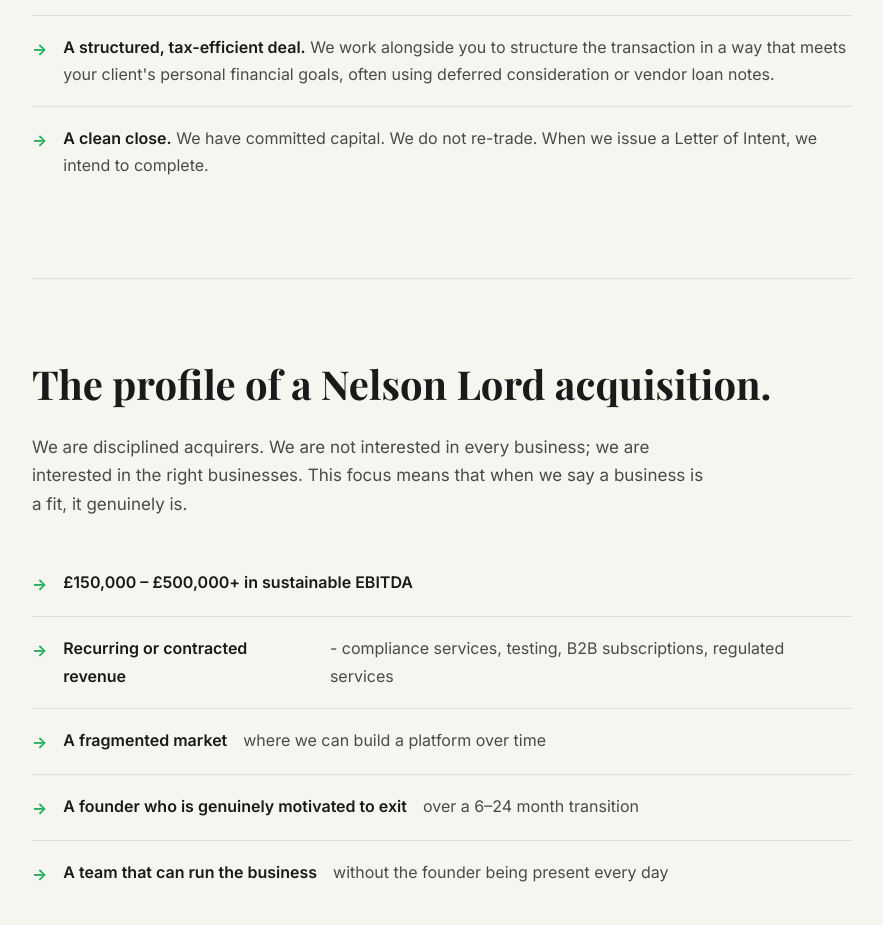
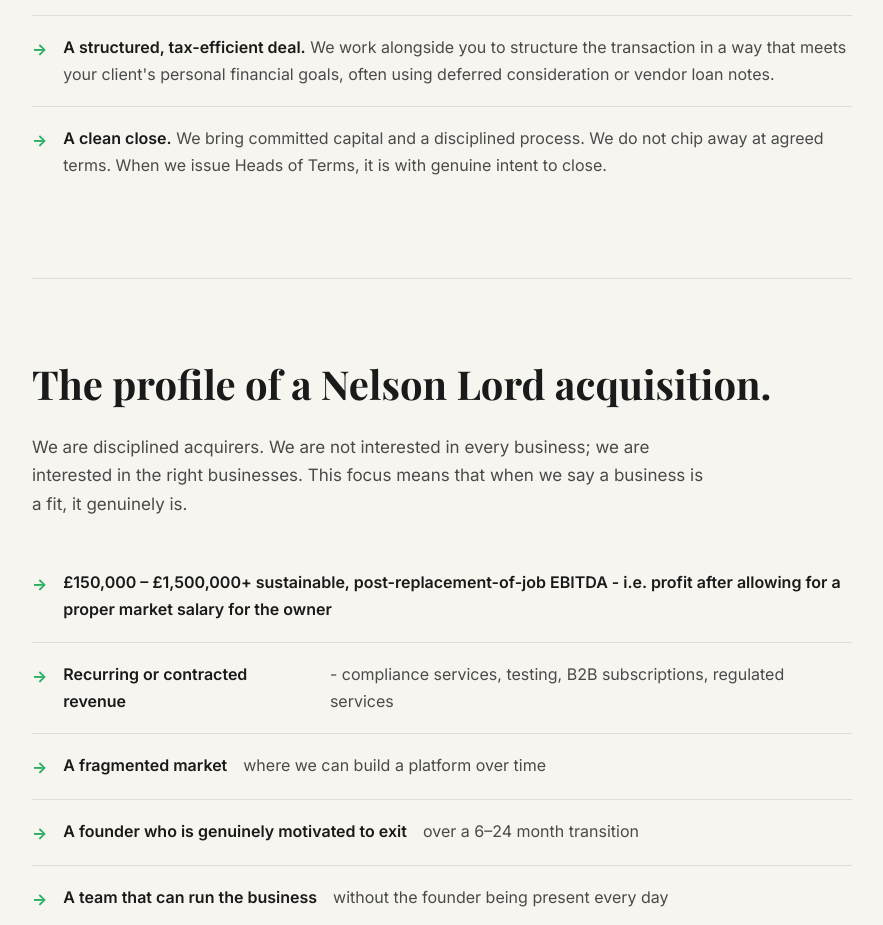
Before and after one commit to nigelperera-code/nelsonlord-site-2026, a plain HTML site: page partners/accountants/index.html in a window 1280 px wide. Shown: the part 2940-3865 px from the top of the page, without its empty margins (198-1081 px from the left). Drawn offline with nearby package versions, Linux system fonts and the light colour scheme.

Commit message:
Update index.html

```diff
--- a/partners/accountants/index.html
+++ b/partners/accountants/index.html
@@ -172,7 +172,7 @@
       <li><div><strong>An introduction, on your terms.</strong> If there is a potential fit, you introduce us to your client at a time and in a manner that feels right for them. We take it from there.</div></li>
       <li><div><strong>A no-obligation valuation.</strong> We provide your client with a clear, honest picture of what a structured, private sale could look like, with no pressure to proceed.</div></li>
       <li><div><strong>A structured, tax-efficient deal.</strong> We work alongside you to structure the transaction in a way that meets your client's personal financial goals, often using deferred consideration or vendor loan notes.</div></li>
-      <li><div><strong>A clean close.</strong> We have committed capital. We do not re-trade. When we issue a Letter of Intent, we intend to complete.</div></li>
+      <li><div><strong>A clean close.</strong> We bring committed capital and a disciplined process. We do not chip away at agreed terms. When we issue Heads of Terms, it is with genuine intent to close.</div></li>
     </ul>
   </section>
 
@@ -183,7 +183,7 @@
     <h2>The profile of a Nelson Lord acquisition.</h2>
     <p>We are disciplined acquirers. We are not interested in every business; we are interested in the right businesses. This focus means that when we say a business is a fit, it genuinely is.</p>
     <ul class="criteria-list">
-      <li><strong>£150,000 – £500,000+ in sustainable EBITDA</strong></li>
+      <li><strong>£150,000 – £1,500,000+ sustainable, post-replacement-of-job EBITDA - i.e. profit after allowing for a proper market salary for the owner</strong></li>
       <li><strong>Recurring or contracted revenue</strong> - compliance services, testing, B2B subscriptions, regulated services</li>
       <li><strong>A fragmented market</strong> where we can build a platform over time</li>
       <li><strong>A founder who is genuinely motivated to exit</strong> over a 6–24 month transition</li>
```
